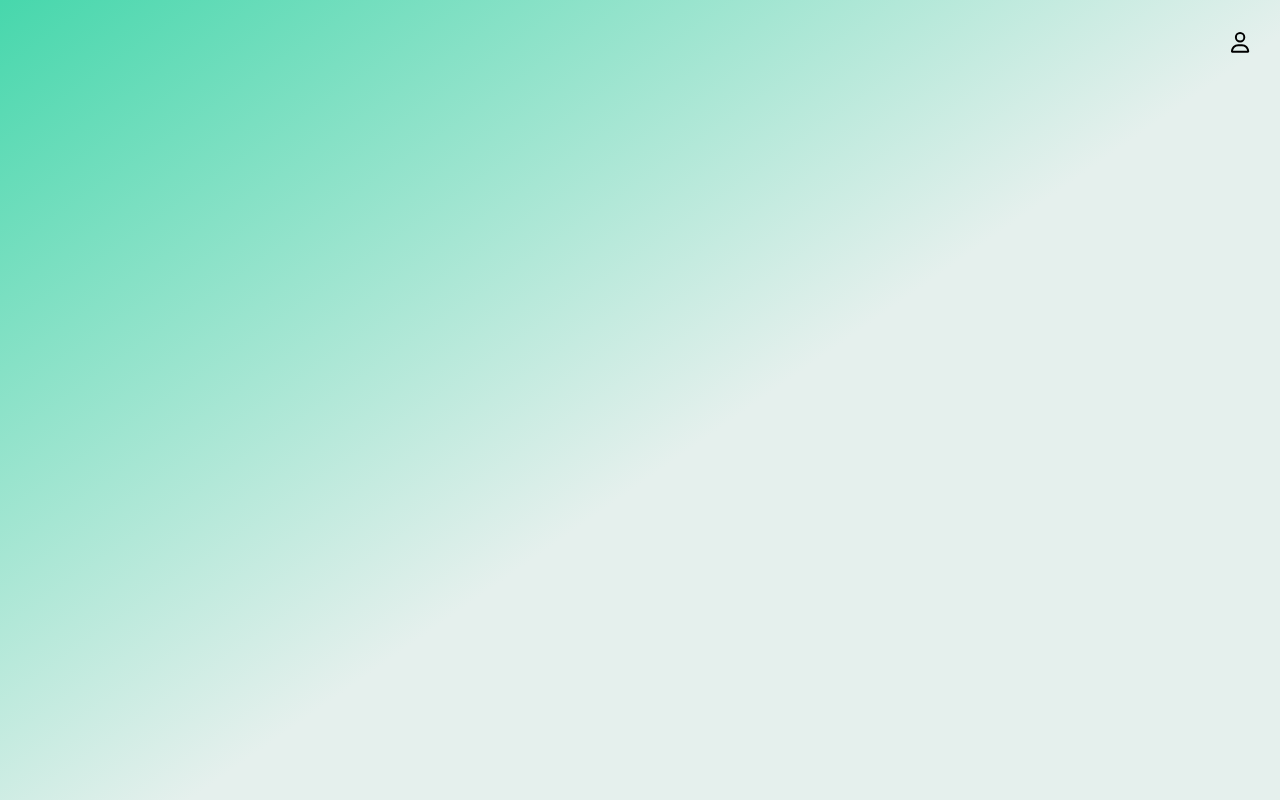
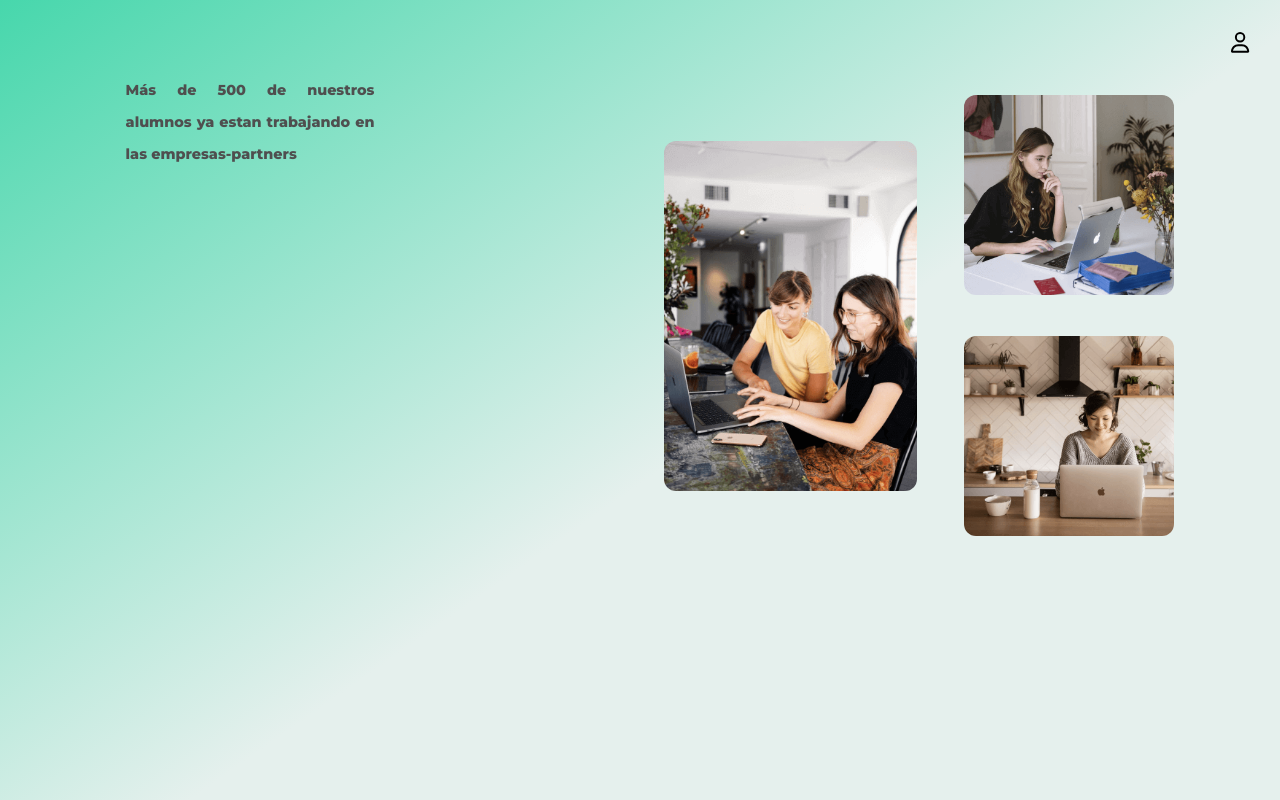
Before and after one commit to cod3spac3Academy/Team-Edition-11, a React (Create React App) app in the folder frontend/: page / in a window 1280 px wide. Built offline with nearby package versions, Linux system fonts and the light colour scheme.

Commit message:
Adding images lo landing page

```diff
--- a/frontend/src/components/Home.js
+++ b/frontend/src/components/Home.js
@@ -35,7 +35,7 @@ const Home = () => {
           <FontAwesomeIcon icon={faUser} />
         </button>
         <div className={classes["main-container"]}>
-          {/* <div className={classes["content-container"]}>
+          <div className={classes["content-container"]}>
             <div className={classes["texto"]}>
               <h5>
                 Más de 500 de nuestros alumnos ya estan trabajando en las
@@ -46,22 +46,22 @@ const Home = () => {
         <div className={classes["images-container"]}>
           <div className={classes["images-box"]}>
             <div className={classes["images-row"]}>
-              <div className={classes["image-one-box"]}>
-                <figure className={classes["image"]}>
+              <div className={`${classes["image-one-box"]} ${classes["fadeInLeft"]}`}>
+                <figure className={classes["figure-image"]}>
                   <img src={img1} alt='people' />
                 </figure>
               </div>
-              <div className={classes["image-two-three-box"]}>
-                <figure className={classes["image"]}>
+              <div className={`${classes["image-two-three-box"]} ${classes["fadeInRight"]}`}>
+                <figure className={classes["figure-image"]}>
                   <img src={img2} alt='people' />
                 </figure>
-                <figure className={classes["image"]}>
+                <figure className={classes["figure-image"]}>
                   <img src={img3} alt='people' />
                 </figure>
               </div>
             </div>
           </div>
-        </div> */}
+        </div>
         </div>
 
 
--- a/frontend/src/components/modules/Home.module.css
+++ b/frontend/src/components/modules/Home.module.css
@@ -9,39 +9,90 @@
     rgba(71, 215, 172, 1) 0%,
     rgba(229, 240, 237, 1) 55%
   );
+  overflow: hidden;
 }
 .main-container {
   position: static;
-  padding: 0 15px;
   margin: 0 auto;
   display: flex;
 }
 .content-container {
-  width: 50%;
+  width: 55%;
+}
+.figure-image img {
+  height: 200px;
+  border-radius: 12px;
+}
+.image-one-box img{
+height: 350px;
 }
 .images-container {
-  width: 50%;
+  width: 45%;
+  max-width: 500px;
 }
 .images-box {
+  margin-top: 5rem;
   position: relative;
   display: block;
-  padding-top: 150px;
-  margin-right: -255px;
   padding-left: 100px;
 }
 .images-row {
+  width: 100%;
   display: flex;
   flex-wrap: wrap;
-  gap: 1.5rem;
+  /* gap: 1.5rem; */
   align-items: center;
-  margin: 0 -20px;
 }
-.image-one-box {
+.image-one-box, .image-two-three-box {
   width: 50%;
+  animation-duration: 2s;
+  animation-fill-mode: both;
 }
-.image-two-three-box {
-  width: 50%;
+.image-two-three-box img{
+  margin: 15px 0;
 }
+/* .fade-left {
+  transform: translateX(100px);
+}
+.fade-right {
+  transform: translateX(100px);
+} */
+
+@keyframes fadeInLeft {
+  0% {
+     opacity: 0;
+     transform: translateX(-210px);
+  }
+  100% {
+     opacity: 1;
+     transform: translateX(-140px);
+  }
+}
+
+.fadeInLeft {
+  animation-name: fadeInLeft;
+}
+@keyframes fadeInRight {
+  0% {
+     opacity: 0;
+     transform: translateX(70px);
+  }
+  100% {
+     opacity: 1;
+     transform: translateX(-40px);
+  }
+}
+
+.fadeInRight {
+  animation-name: fadeInRight;
+}
+
+/* .fade-left, .fade-right {
+  transition-property: transform;
+  transition-duration: 1.4s;
+  transition-timing-function: ease;
+  transition-delay: 2s;
+} */
 
 .title {
   font-size: 3.5rem;
```
